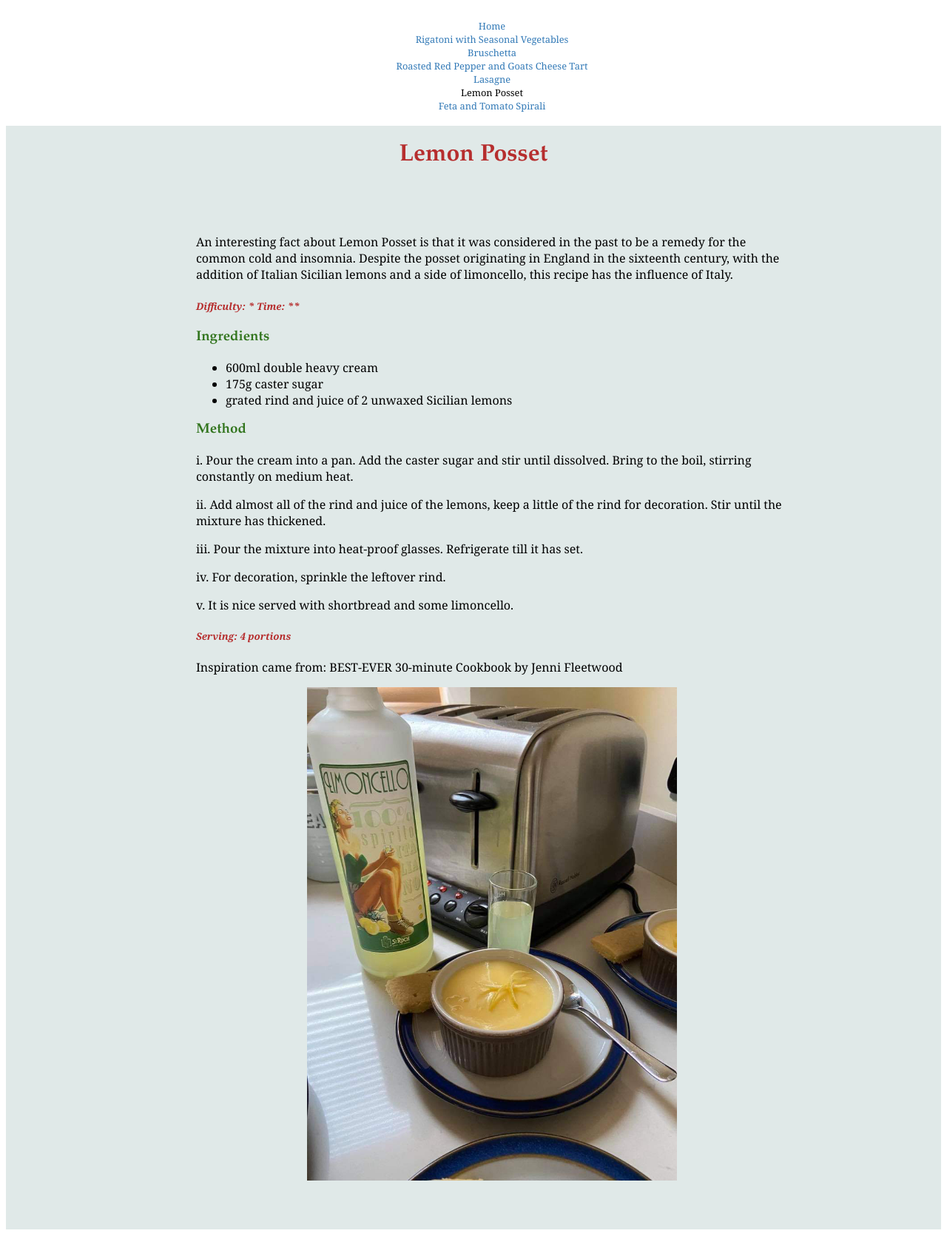
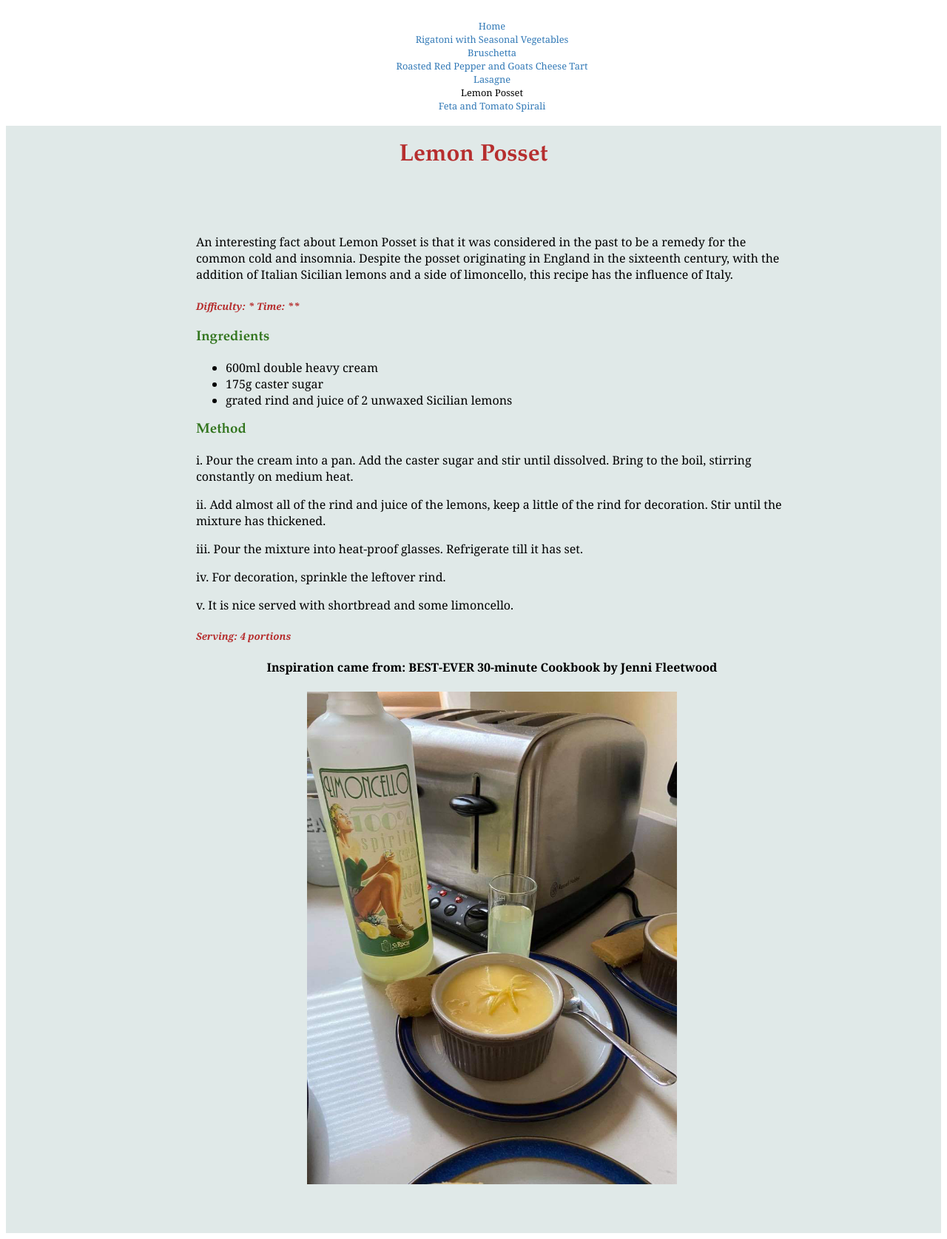
Before and after one commit to Hol1999/Hollyrecipewebsite, a Jekyll site: the page built from _recipes/recipe4.md, in a window 1280 px wide. Shown: the whole page at 74% size. Built offline with Jekyll 4.4.1, drawn with Linux system fonts in a browser that asks for light colours.

```diff
--- a/_recipes/recipe4.md
+++ b/_recipes/recipe4.md
@@ -30,6 +30,6 @@ v. It is nice served with shortbread and some limoncello.
 
 ##### Serving: 4 portions
 
-Inspiration came from: BEST-EVER 30-minute Cookbook by Jenni Fleetwood
+#### Inspiration came from: BEST-EVER 30-minute Cookbook by Jenni Fleetwood
 
 ![Lemon Posset with a side of shortbread and a shot glass of Limoncello](../uploads/lemonposset.jpg "Lemon Posset")
```
